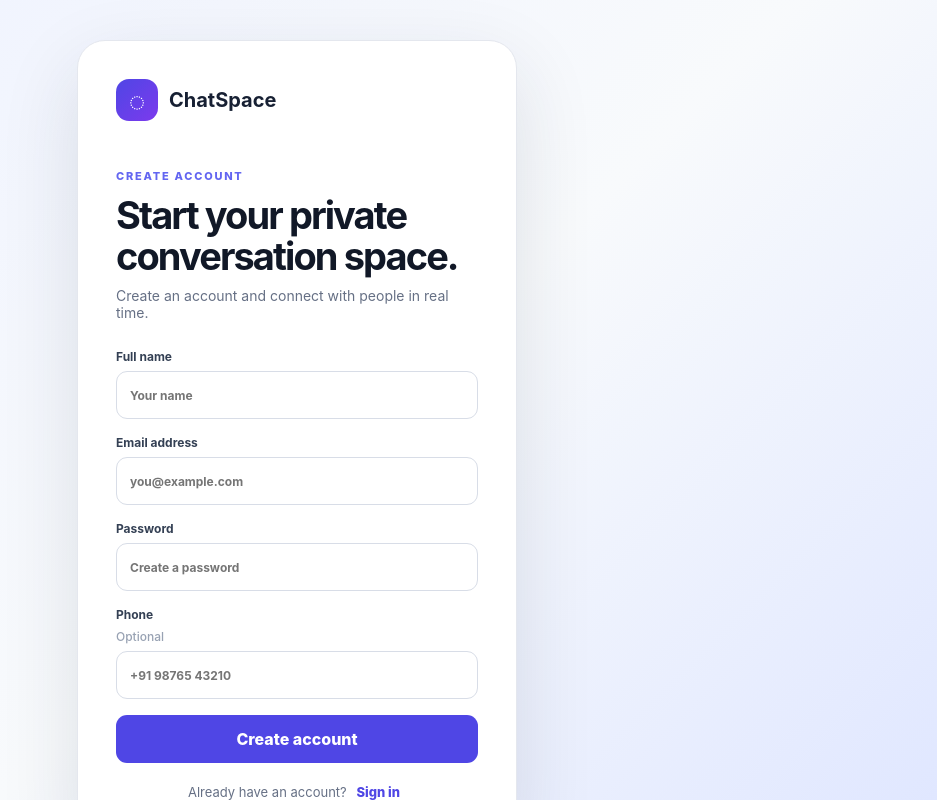
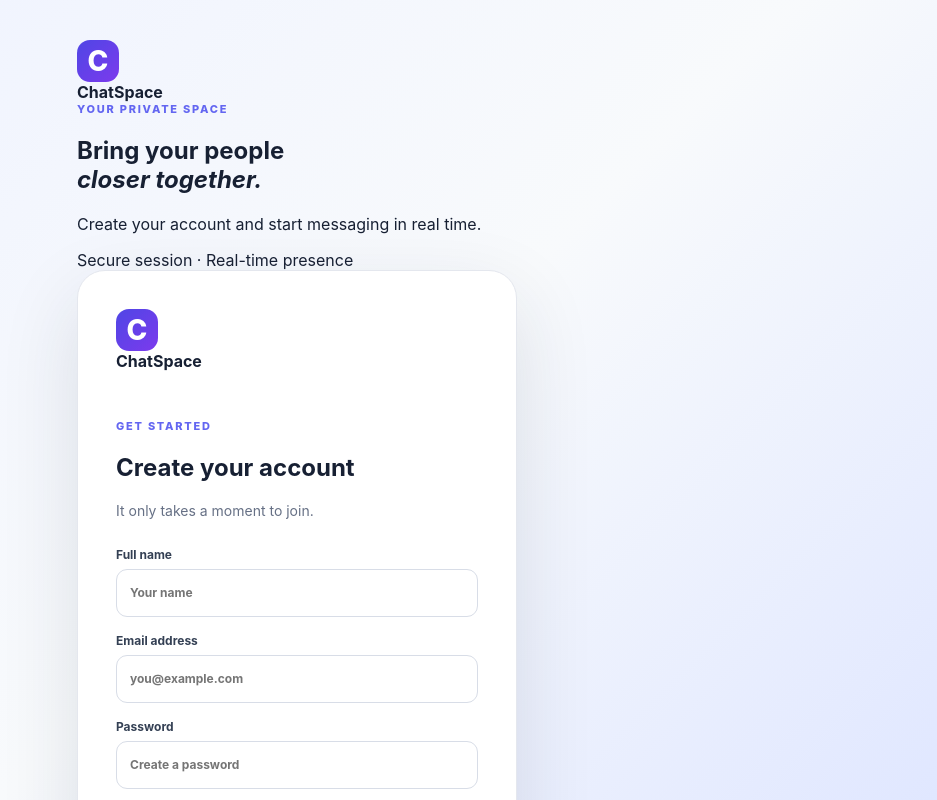
Before and after one commit to gunasekhar7093/My-react-apps, a React (Vite) app: page /register in a window 1280 px wide. Shown: the top 800 px of the page, without its empty margins (343-1280 px from the left). Built offline with nearby package versions, Linux system fonts and the light colour scheme.

Commit message:
Polish registration experience

```diff
--- a/src/components/RegisterPage.jsx
+++ b/src/components/RegisterPage.jsx
@@ -7,18 +7,25 @@ export default function RegisterPage({ loading, notice, onSubmit, onLogin }) {
 
   return (
     <main className="auth-screen">
-      <section className="auth-panel">
-        <div className="auth-brand"><div className="brand-mark">◌</div><strong>ChatSpace</strong></div>
-        <div className="auth-copy"><span className="eyebrow">CREATE ACCOUNT</span><h1>Start your private<br />conversation space.</h1><p>Create an account and connect with people in real time.</p></div>
-        <form className="auth-form" onSubmit={submit}>
-          <label>Full name<input name="name" value={form.name} onChange={update} placeholder="Your name" required /></label>
-          <label>Email address<input name="username" type="email" value={form.username} onChange={update} placeholder="you@example.com" required /></label>
-          <label>Password<input name="password" type="password" value={form.password} onChange={update} placeholder="Create a password" required /></label>
-          <label>Phone <span className="optional">Optional</span><input name="phone" value={form.phone} onChange={update} placeholder="+91 98765 43210" /></label>
-          {notice && <div className="auth-error">{notice}</div>}
-          <button className="primary-button" disabled={loading}>{loading ? 'Creating account…' : 'Create account'}</button>
-        </form>
-        <p className="auth-switch">Already have an account? <button onClick={onLogin}>Sign in</button></p>
+      <section className="auth-shell">
+        <div className="auth-showcase">
+          <div className="showcase-brand"><span className="brand-mark">C</span><strong>ChatSpace</strong></div>
+          <div className="showcase-content"><span className="eyebrow">YOUR PRIVATE SPACE</span><h1>Bring your people<br /><em>closer together.</em></h1><p>Create your account and start messaging in real time.</p></div>
+          <div className="showcase-footer"><span className="showcase-dot" /> Secure session · Real-time presence</div>
+        </div>
+        <div className="auth-panel">
+          <div className="auth-mobile-brand"><span className="brand-mark">C</span><strong>ChatSpace</strong></div>
+          <div className="auth-copy"><span className="eyebrow">GET STARTED</span><h2>Create your account</h2><p>It only takes a moment to join.</p></div>
+          <form className="auth-form" onSubmit={submit}>
+            <label>Full name<input name="name" value={form.name} onChange={update} placeholder="Your name" autoComplete="name" required /></label>
+            <label>Email address<input name="username" type="email" value={form.username} onChange={update} placeholder="you@example.com" autoComplete="email" required /></label>
+            <label>Password<input name="password" type="password" value={form.password} onChange={update} placeholder="Create a password" autoComplete="new-password" required /></label>
+            <label>Phone <span className="optional">Optional</span><input name="phone" value={form.phone} onChange={update} placeholder="+91 98765 43210" autoComplete="tel" /></label>
+            {notice && <div className="auth-error">{notice}</div>}
+            <button className="primary-button" disabled={loading}>{loading ? 'Creating account…' : 'Create account'}</button>
+          </form>
+          <p className="auth-switch">Already have an account? <button onClick={onLogin}>Sign in</button></p>
+        </div>
       </section>
     </main>
   )
```
